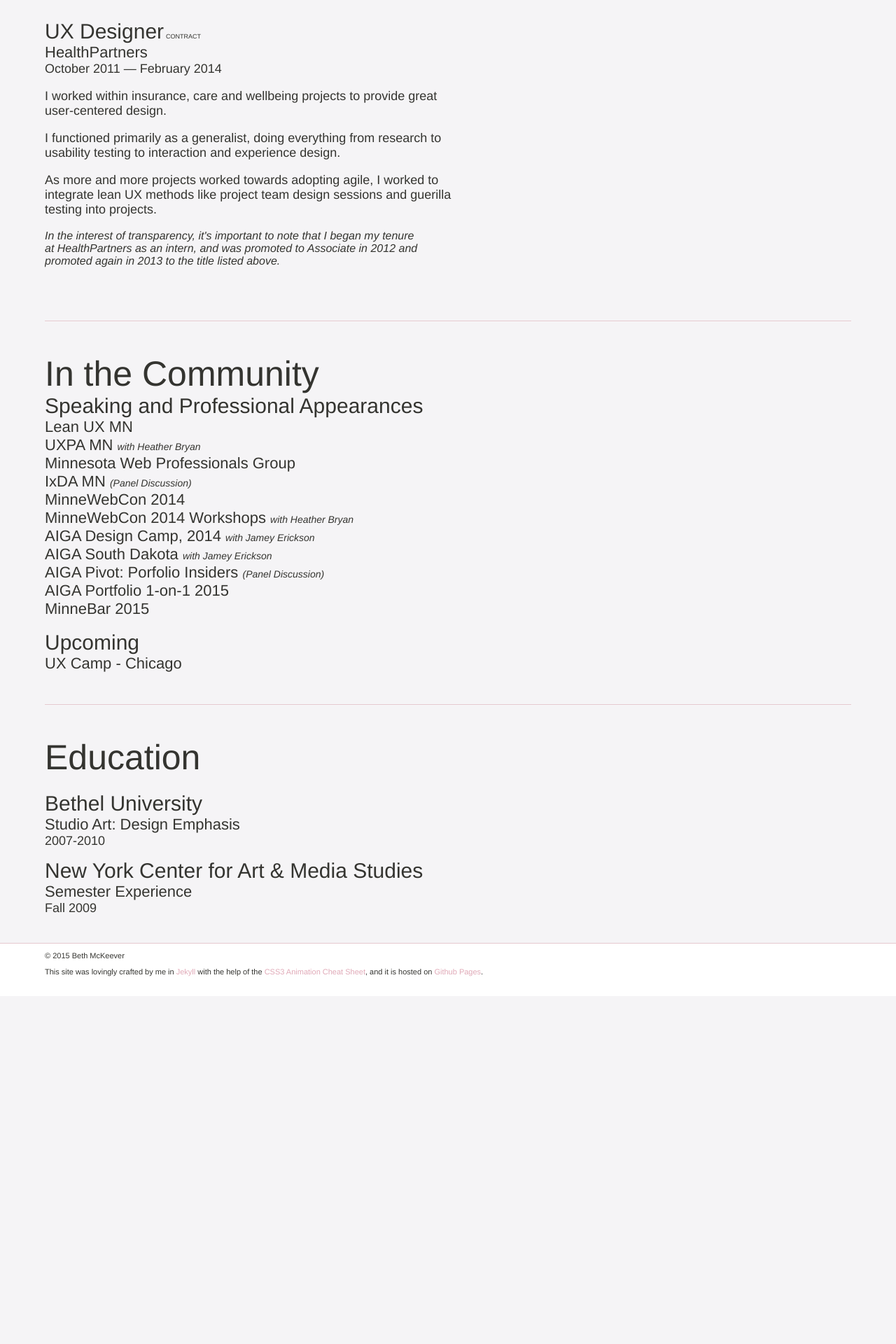
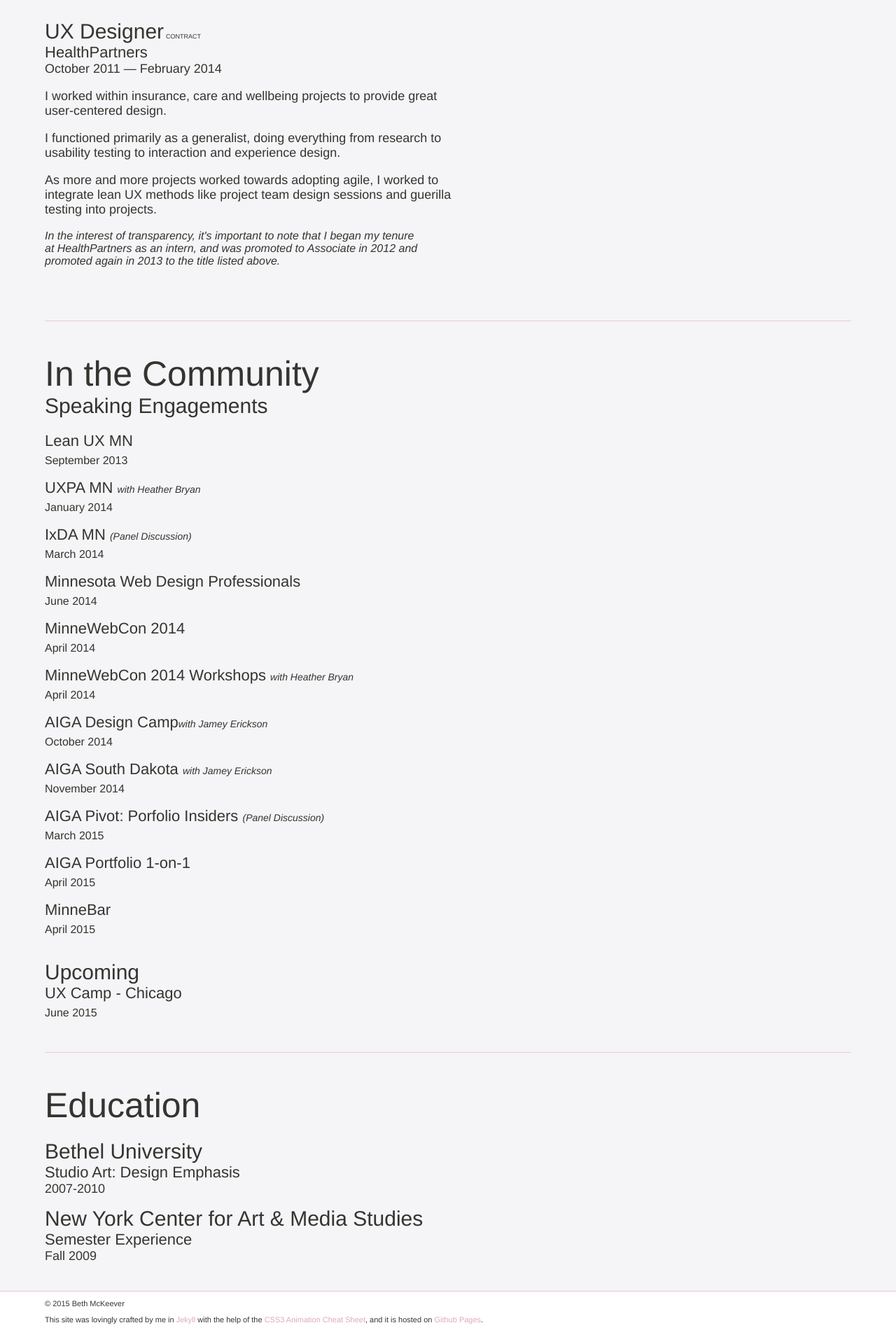
Before and after one commit to linoleumtile/linoleumtile.github.io, a Jekyll site: the page built from resume.html, in a window 1280 px wide. Shown: the part 1231-3151 px from the top of the page at 70% size. Built offline with Jekyll 4.4.1, drawn with Linux system fonts in a browser that asks for light colours; nearby versions of some CDN libraries; some web fonts are replaced; Markdown is read by kramdown in place of the engine named in the settings; comment, search, counter and statistics services are not loaded; before the commit the page ends 2654 px from its top, so only the background shows below that.

Commit message:
Addition of speaking dates, styling

```diff
--- a/_includes/community.html
+++ b/_includes/community.html
@@ -1,24 +1,36 @@
 <div id="community">
 	<h2 id="community-header">In the Community</h2>
 	<div id="speaking">
-		<h3>Speaking and Professional Appearances</h3>
-		<ul>
-			<li>Lean UX MN</li>
-			<li>UXPA MN <span class="other-speaker">with Heather Bryan</span></li>
-			<li>Minnesota Web Professionals Group</li>
-			<li>IxDA MN <span class="other-speaker">(Panel Discussion)</span></li>
-			<li>MinneWebCon 2014</li>
-			<li>MinneWebCon 2014 Workshops <span class="other-speaker">with Heather Bryan</span></li>
-			<li>AIGA Design Camp, 2014 <span class="other-speaker">with Jamey Erickson</span></li>
-			<li>AIGA South Dakota <span class="other-speaker">with Jamey Erickson</span></li>
-			<li>AIGA Pivot: Porfolio Insiders <span class="other-speaker">(Panel Discussion)</span></li>
-			<li>AIGA Portfolio 1-on-1 2015</li>
-			<li>MinneBar 2015</li>
+		<h3 id="speaking-subhead">Speaking Engagements</h3>
+		<ul class="speaking-list">
+			<li>Lean UX MN<br />
+			<span class="date">September 2013</span></li>
+			<li>UXPA MN <span class="other-speaker">with Heather Bryan</span><br />
+			<span class="date">January 2014</span></li>
+			<li>IxDA MN <span class="other-speaker">(Panel Discussion)</span><br />
+			<span class="date">March 2014</span></li>
+			<li>Minnesota Web Design Professionals<br />
+			<span class="date">June 2014</span></li>
+			<li>MinneWebCon 2014<br />
+			<span class="date">April 2014</span></li>
+			<li>MinneWebCon 2014 Workshops <span class="other-speaker">with Heather Bryan</span><br />
+			<span class="date">April 2014</span></li>
+			<li>AIGA Design Camp<span class="other-speaker">with Jamey Erickson</span><br />
+			<span class="date">October 2014</span></li>
+			<li>AIGA South Dakota <span class="other-speaker">with Jamey Erickson</span><br />
+			<span class="date">November 2014</span></li>
+			<li>AIGA Pivot: Porfolio Insiders <span class="other-speaker">(Panel Discussion)</span><br />
+			<span class="date">March 2015</span></li>
+			<li>AIGA Portfolio 1-on-1<br />
+			<span class="date">April 2015</span></li>
+			<li>MinneBar<br />
+			<span class="date">April 2015</span></li>
 		</ul>
 		<br />
 		<h3>Upcoming</h3>
 		<ul>
-			<li>UX Camp - Chicago</li>
+			<li>UX Camp - Chicago<br />
+			<span class="date">June 2015</span></li>
 		</ul>
 	</div>
 </div>
--- a/css/main.css
+++ b/css/main.css
@@ -304,6 +304,18 @@
 	font-size: 14px;
 }
 
+.speaking-list > li {
+	padding-bottom: 15px;
+}
+
+.date {
+	font-size: 16px;
+}
+
+#speaking-subhead {
+	padding-bottom: 20px;
+}
+
 /*****************************************************************************/
 /*
 /* Footer
```
